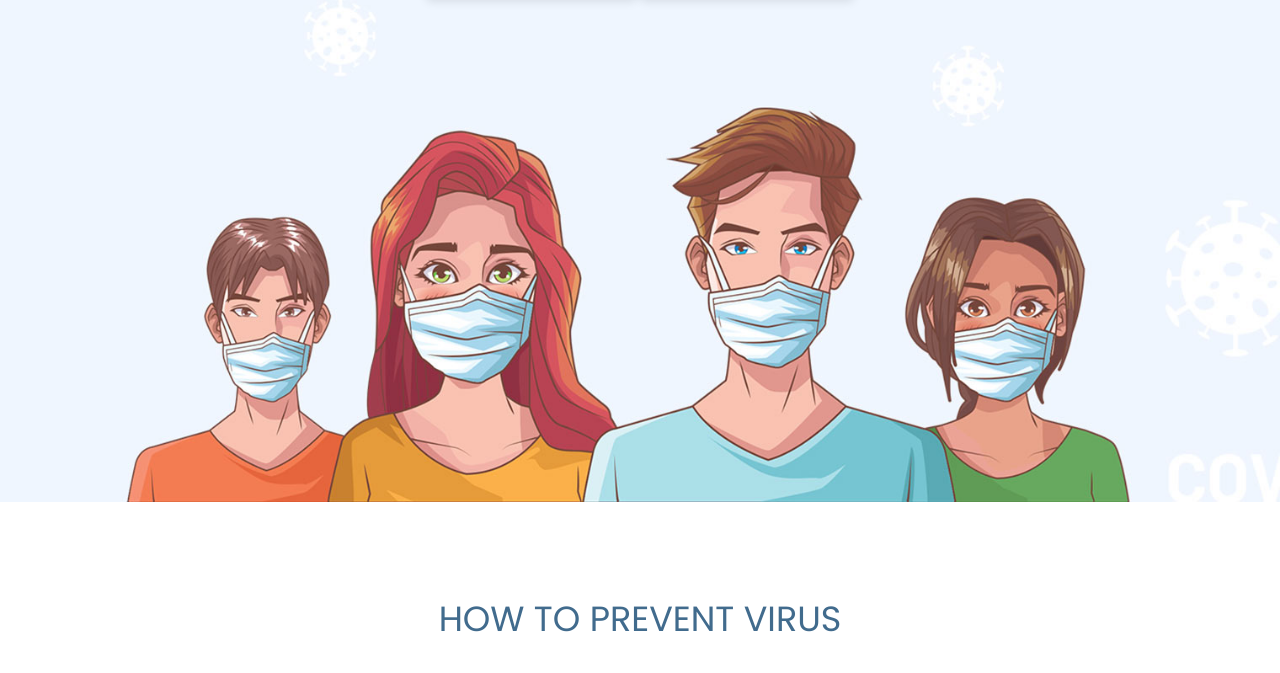
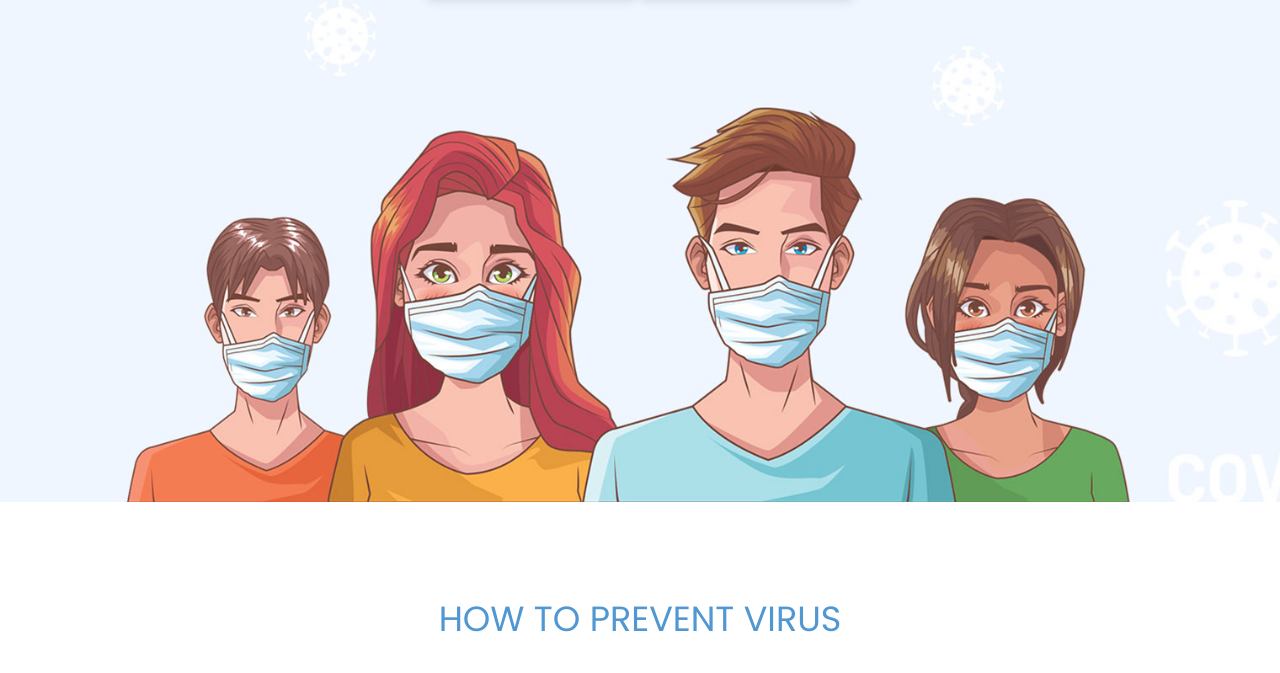
Before and after one commit to anupamdey2001/PreCowin, a plain HTML site: page index.html in a window 1280 px wide. Shown: the part 298-971 px from the top of the page. Drawn offline with nearby package versions, Linux system fonts and the light colour scheme.

Commit message:
Update style.css

```diff
--- a/style.css
+++ b/style.css
@@ -1,8 +1,8 @@
 @import url('https://fonts.googleapis.com/css2?family=Poppins:wght@100;200;300;400&display=swap');
 
 :root {
-    --blue: #416b8d;
-    --dark-blue: #083a5d;
+    --blue: #5197d1;
+    --dark-blue: #09548a;
 }
 
 * {
```
